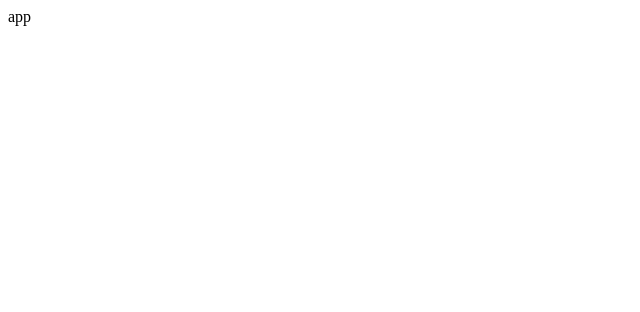
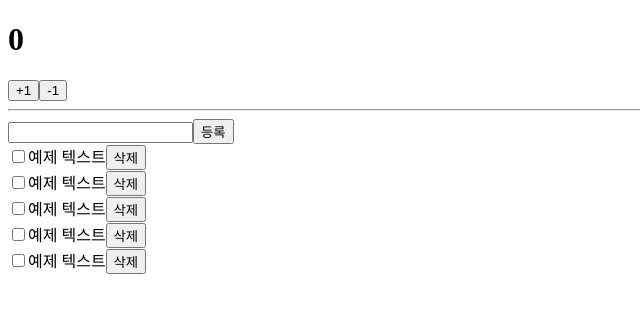
Before and after one commit to ShinjungOh/2023-learn-react, a React (Create React App) app in the folder 2023-02-05/react-redux/: page / in a window 1280 px wide. Shown: the top 312 px of the page, without its empty margins (0-640 px from the left). Built offline with nearby package versions, Linux system fonts and the light colour scheme.

Commit message:
feat: 카운터, 투두리스트 UI 구현

```diff
--- a/2023-02-05/react-redux/src/App.js
+++ b/2023-02-05/react-redux/src/App.js
@@ -1,7 +1,14 @@
+import Counter from './components/Counter';
+import Todos from './components/Todos';
+
 const App = () => {
   return (
-    <>app</>
+    <>
+      <Counter number={0} />
+      <hr />
+      <Todos />
+    </>
   );
-}
+};
 
 export default App;
--- /dev/null
+++ b/2023-02-05/react-redux/src/components/Counter.js
@@ -0,0 +1,13 @@
+const Counter = ({ number, onIncrease, onDecrease }) => {
+  return (
+    <>
+      <h1>{number}</h1>
+      <div>
+        <button onClick={onIncrease}>+1</button>
+        <button onClick={onDecrease}>-1</button>
+      </div>
+    </>
+  );
+};
+
+export default Counter;
--- /dev/null
+++ b/2023-02-05/react-redux/src/components/Todos.js
@@ -0,0 +1,33 @@
+const TodoItem = () => {
+  return (
+    <div>
+      <input type='checkbox' />
+      <span>예제 텍스트</span>
+      <button>삭제</button>
+    </div>
+  );
+};
+
+const Todos = ({
+  input, todos, onChangeInput, onInsert, onToggle, onRemove,
+}) => {
+  const onSubmit = (e) => {
+    e.preventDefault();
+  };
+
+  return (
+    <div>
+      <form onSubmit={onSubmit}>
+        <input/>
+        <button type="submit">등록</button>
+      </form>
+      <TodoItem/>
+      <TodoItem/>
+      <TodoItem/>
+      <TodoItem/>
+      <TodoItem/>
+    </div>
+  );
+};
+
+export default Todos;
```
Also changed, not shown: 2023-02-05/react-redux/components pattern.png (added), 1 other file (tests, documents, lock files or other folders).
